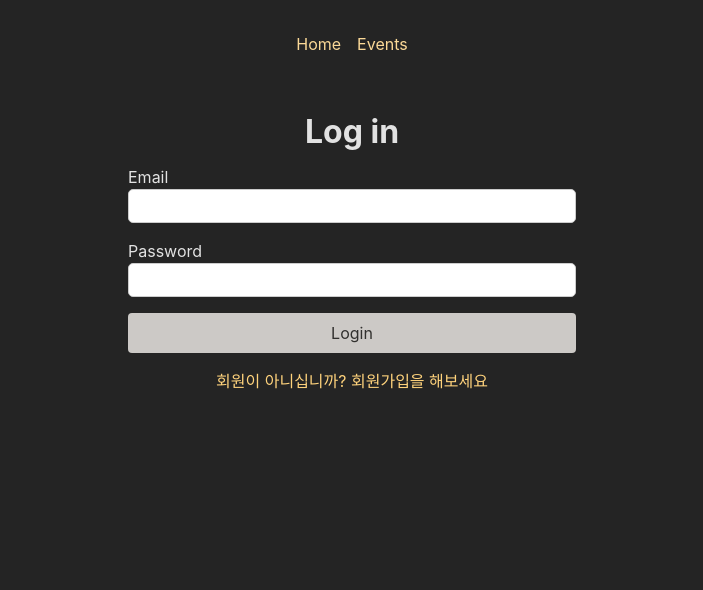
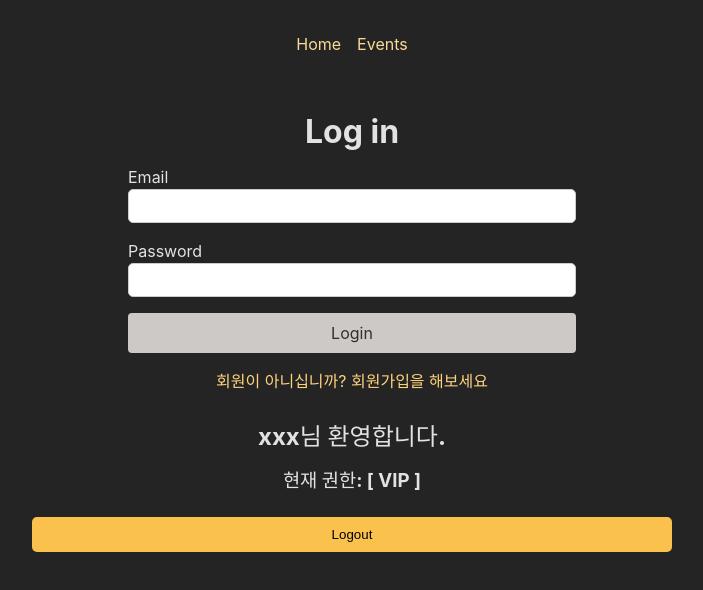
Before and after one commit to chanhee7/event-app202407, a React (Create React App) app: page / in a window 1280 px wide. Shown: the top 590 px of the page, without its empty margins (288-991 px from the left). Built offline with nearby package versions, Linux system fonts and the light colour scheme.

Commit message:
# 로그인 조건부 렌더링

```diff
--- /dev/null
+++ b/src/components/Main.js
@@ -0,0 +1,13 @@
+import React from 'react'
+
+const Main = () => {
+  return (
+    <>
+    <h2>xxx님 환영합니다.</h2>
+    <h3>현재 권한: [ VIP ]</h3>
+    <button>Logout</button>
+    </>
+  )
+}
+
+export default Main
--- a/src/components/auth/LoginForm.js
+++ b/src/components/auth/LoginForm.js
@@ -1,5 +1,5 @@
 import React from "react";
-import { Form, Link, useActionData } from "react-router-dom"; // Link 컴포넌트 추가
+import { Form, Link, redirect, useActionData } from "react-router-dom"; // Link 컴포넌트 추가
 import styles from "./LoginForm.module.scss";
 import { AUTH_URL } from "../../config/host-config";
 
@@ -63,4 +63,14 @@
     // 컴포넌트에서 useActionData 훅을 사용
     return errorText;
   }
+
+  // 성공한 경우
+  const responseData = await response.json();
+  console.log(responseData);
+
+  // 브라우저 저장소 (localStorage : 쿠키, sessionStorage: 세션)
+  localStorage.setItem('userData', JSON.stringify(responseData));
+
+  return redirect('/');
+
 };
--- a/src/pages/WelcomePage.js
+++ b/src/pages/WelcomePage.js
@@ -1,8 +1,17 @@
-import React from 'react'
-import LoginForm from '../components/auth/LoginForm'
+import React, { useEffect, useState } from "react";
+import LoginForm from "../components/auth/LoginForm";
+import Main from "../components/Main";
 
-const WelcomPage = () => {
-  return <LoginForm />
-}
+const WelcomePage = () => {
 
-export default WelcomPage
+  console.log('WelcomPage 실행');
+
+  return (
+    <>
+      {<LoginForm />}
+      {<Main />}
+    </>
+  );
+};
+
+export default WelcomePage;
```
